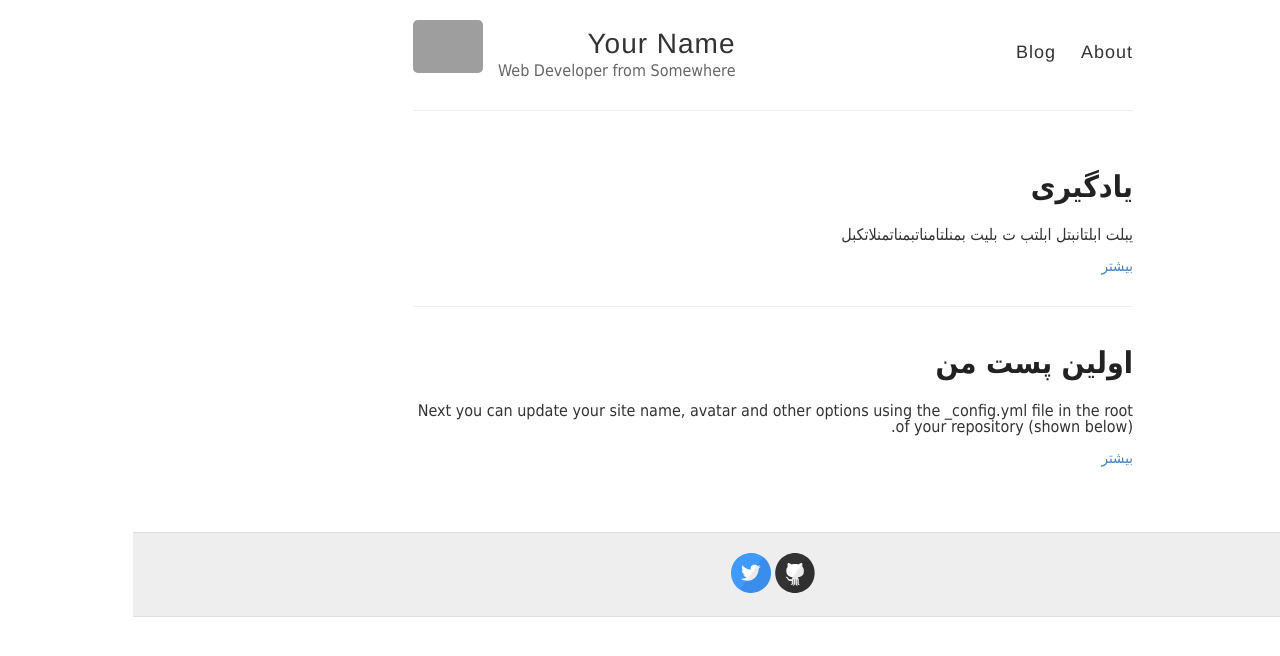
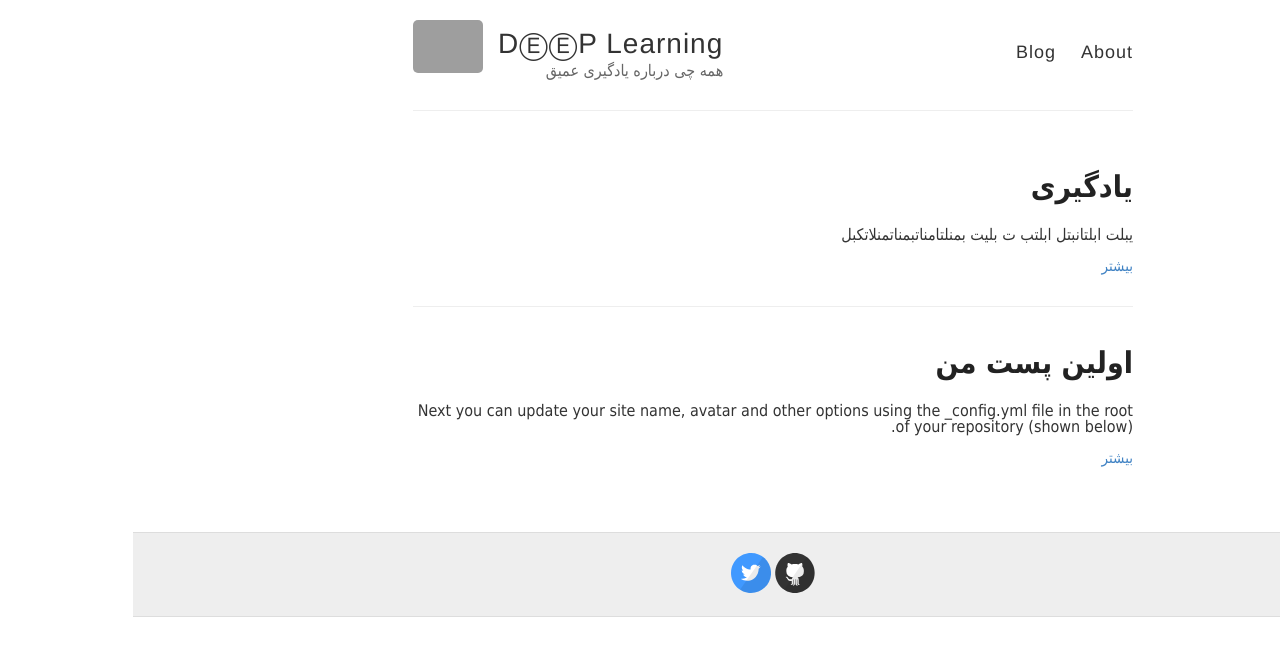
Before and after one commit to AlisterTA/alisterta.github.io, a Jekyll site: the page built from index.html, in a window 1280 px wide. Shown: the top 656 px of the page. Built offline with Jekyll 4.4.1, drawn with Linux system fonts in a browser that asks for light colours; grey boxes are pictures that could not be loaded.

Commit message:
Update _config.yml

```diff
--- a/_config.yml
+++ b/_config.yml
@@ -3,10 +3,10 @@
 #
 
 # Name of your site (displayed in the header)
-name: Your Name
+name: DⒺⒺP Learning
 
 # Short bio or description (displayed in the header)
-description: Web Developer from Somewhere
+description: همه چی درباره یادگیری عمیق
 
 # URL of your avatar or profile pic (you could use your GitHub profile pic)
 avatar: https://raw.githubusercontent.com/barryclark/jekyll-now/master/images/jekyll-logo.png
```
